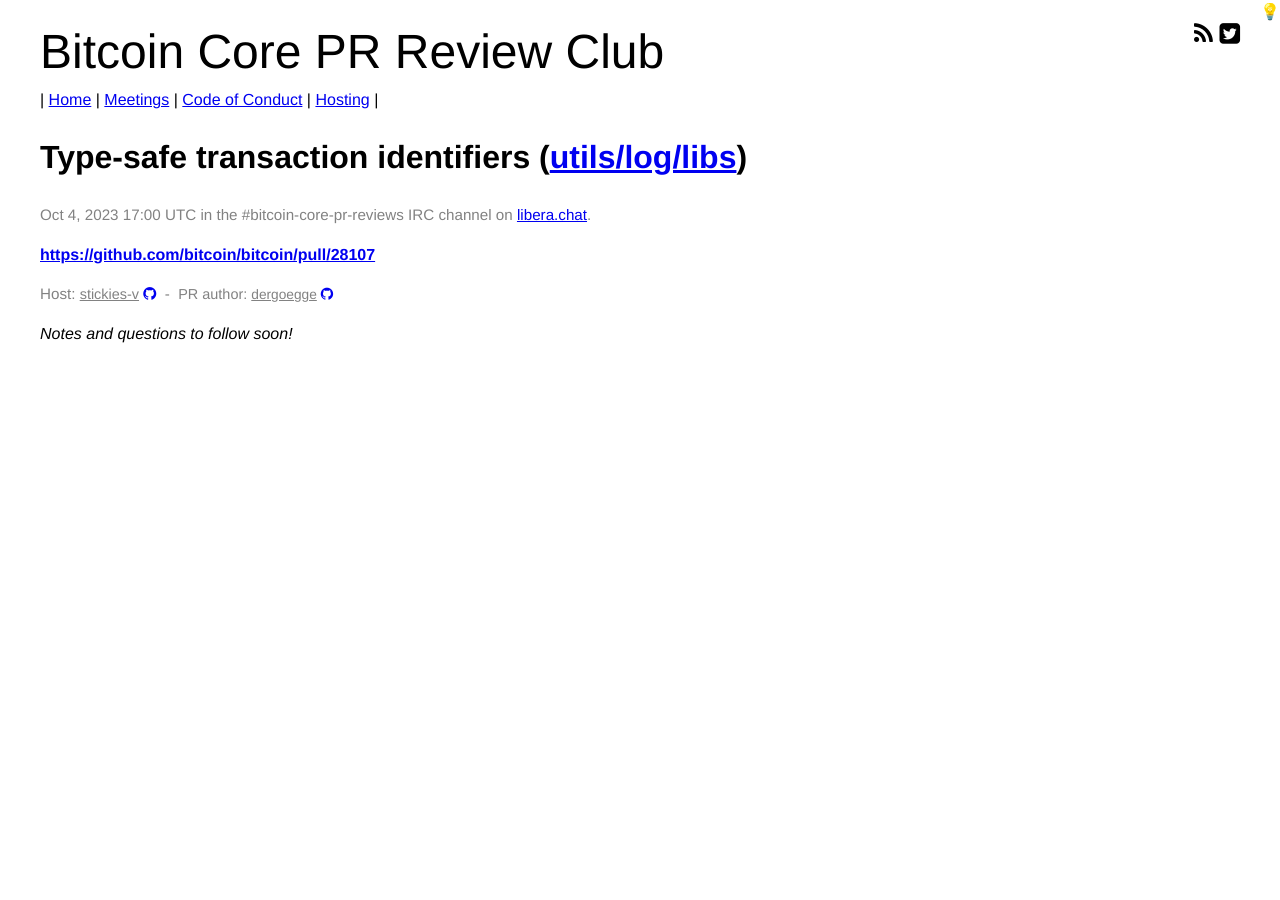
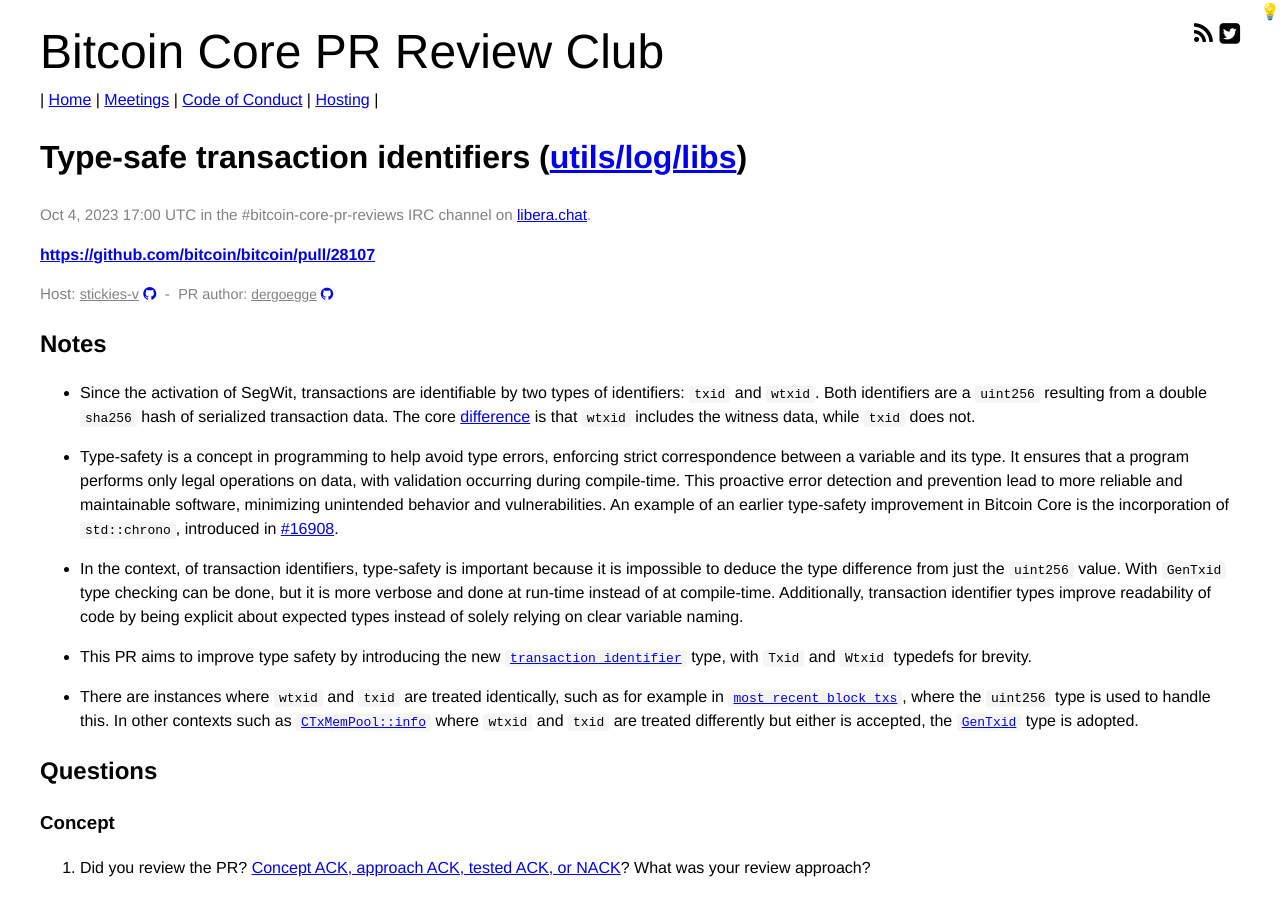
Before and after one commit to bitcoin-core-review-club/website, a Jekyll site: the page built from _posts/2023-10-04-#28107.md, in a window 1280 px wide and 900 px high. Built offline with Jekyll 4.4.1, drawn with Linux system fonts in a browser that asks for light colours; some of the changed text lies outside the part shown.

Commit message:
add notes and questions for n28107

```diff
--- a/_posts/2023-10-04-#28107.md
+++ b/_posts/2023-10-04-#28107.md
@@ -7,17 +7,59 @@
 components: ["utils/log/libs"]
 host: stickies-v
 status: upcoming
-commit:
+commit: e74152d5b48bdca8dfc2217f35842dbb24b2746c
 ---
 
-_Notes and questions to follow soon!_
-
-<!-- TODO: Before meeting, add notes and questions
 ## Notes
 
+- Since the activation of SegWit, transactions are identifiable by two types of identifiers: `txid` and `wtxid`. Both identifiers are a `uint256` resulting from a double `sha256` hash of serialized transaction data. The core [difference](https://github.com/bitcoin/bitcoin/blob/dcfbf3c2107c3cb9d343ebfa0eee78278dea8d66/src/primitives/transaction.h#L276-L280) is that `wtxid` includes the witness data, while `txid` does not.
+
+- Type-safety is a concept in programming to help avoid type errors, enforcing strict correspondence between a variable and its type. It ensures that a program performs only legal operations on data, with validation occurring during compile-time. This proactive error detection and prevention lead to more reliable and maintainable software, minimizing unintended behavior and vulnerabilities. An example of an earlier type-safety improvement in Bitcoin Core is the incorporation of `std::chrono`, introduced in [#16908](https://github.com/bitcoin/bitcoin/pull/16908).
+
+- In the context, of transaction identifiers, type-safety is important because it is impossible to deduce the type difference from just the `uint256` value. With `GenTxid` type checking can be done, but it is more verbose and done at run-time instead of at compile-time. Additionally, transaction identifier types improve readability of code by being explicit about expected types instead of solely relying on clear variable naming.
+
+- This PR aims to improve type safety by introducing the new [`transaction_identifier`](https://github.com/bitcoin-core-review-club/bitcoin/commit/28f9ff3d5416407d3c6d5374f6fc3c2767f4a7f3#diff-f3d91988bf7d98529d638fa829dc3fab695be002305a7614eaaeb283d4fb8101R18) type, with `Txid` and `Wtxid` typedefs for brevity.
+
+- There are instances where `wtxid` and `txid` are treated identically, such as for example in [`most_recent_block_txs`](https://github.com/bitcoin/bitcoin/blob/6619d6a8dca5a4d8e664a76526ac6bef3eb17831/src/net_processing.cpp#L1916-L1918), where the `uint256` type is used to handle this. In other contexts such as [`CTxMemPool::info`](https://github.com/bitcoin/bitcoin/blob/dcfbf3c2107c3cb9d343ebfa0eee78278dea8d66/src/txmempool.cpp#L862) where `wtxid` and `txid` are treated differently but either is accepted, the [`GenTxid`](https://github.com/bitcoin/bitcoin/blob/dcfbf3c2107c3cb9d343ebfa0eee78278dea8d66/src/primitives/transaction.h#L425) type is adopted.
+
 ## Questions
+
+### Concept
+
 1. Did you review the PR? [Concept ACK, approach ACK, tested ACK, or NACK](https://github.com/bitcoin/bitcoin/blob/master/CONTRIBUTING.md#peer-review)? What was your review approach?
--->
+
+1. What does it mean for a transaction identifier to be type-safe? Why is that important or helpful? Are there any downsides?
+
+1. Why is it better to enforce types at compile-time instead of at run-time?
+
+1. Conceptually, when writing new code that requires referring to transactions, when should you use `txid` and when should you use `wtxid`? Can you point to any examples in the code where using one instead of the other could be very bad? (1 point per example)
+
+1. In which concrete way(s) could using `transaction_identifier` instead of `uint256` help find existing bugs or prevent the introduction of new ones? On the other hand, could this change introduce new bugs?
+
+1. SegWit activated at block height 481,824. Do transactions in blocks < 481,824 also have a `wtxid`? For example, what about transaction with `txid` `dc01120a639283c11eeada6ce540178adfbbca7fe0d2f41076367cbc9e901822`?
+
+1. Are there any places where a (w)txid is returned as a `uint256` where it would not make sense to return a `transaction_identifier` instead?
+
+1. The [`GenTxid`](https://github.com/bitcoin/bitcoin/blob/dcfbf3c2107c3cb9d343ebfa0eee78278dea8d66/src/primitives/transaction.h#L425) class already exists. How does it already enforce type correctness, and how is it different from the approach in this PR?
+
+1. Are there any places where `GenTxid` is used but using `transaction_identifier` would be better?
+
+### Code Review
+
+{:start="10"}
+1. How is `transaction_identifier` able to subclass `uint256`, given that, in C++, integers are types and not classes?
+
+1. Why does `transaction_identifier` subclass `uint256` instead of being a completely new type?
+
+1. `Txid` and `Wtxid` are typedefs for `transaction_identifier<has_witness>`. Do you see any reason for code to directly use the `transaction_identifier` type? Should that be forbidden, and if so, how?
+
+1. [`transaction_identifier::Compare`](https://github.com/bitcoin-core-review-club/bitcoin/commit/28f9ff3d5416407d3c6d5374f6fc3c2767f4a7f3#diff-f3d91988bf7d98529d638fa829dc3fab695be002305a7614eaaeb283d4fb8101R39) is defined to return a `int`, yet `reinterpret_cast<const uint256&>` is used in the return statement. Is this correct, and if so, why? Why `reinterpret_cast` instead of another cast, such as `static_cast`?
+
+1. Is the [`has_witness`](https://github.com/bitcoin-core-review-club/bitcoin/commit/28f9ff3d5416407d3c6d5374f6fc3c2767f4a7f3#diff-f3d91988bf7d98529d638fa829dc3fab695be002305a7614eaaeb283d4fb8101R17) template parameter used for purposes other than type differentiation in `transaction_identifier`? What are the limitations of this approach? Do you see alternatives?
+
+1. Why is `TxOrphanage` a good place to start introducing type-safe transaction ids?
+
+1. Consider [`return m_wtxid_to_orphan_it.count(Wtxid::FromUint256(gtxid.GetHash()));`](https://github.com/bitcoin-core-review-club/bitcoin/commit/e74152d5b48bdca8dfc2217f35842dbb24b2746c#diff-7cfa3d46c37a17d80c78a37d1239b572a03095d50879ba610d87b702cd844f9dR177). Why is it not type-safe to allow `Wtxid` to be constructed by just passing a `uint256` to its constructor? Specifically, why doesn't `Wtxid{gtxid.GetHash()}` compile?
 
 
 <!-- TODO: After a meeting, uncomment and add meeting log between the irc tags.
```
